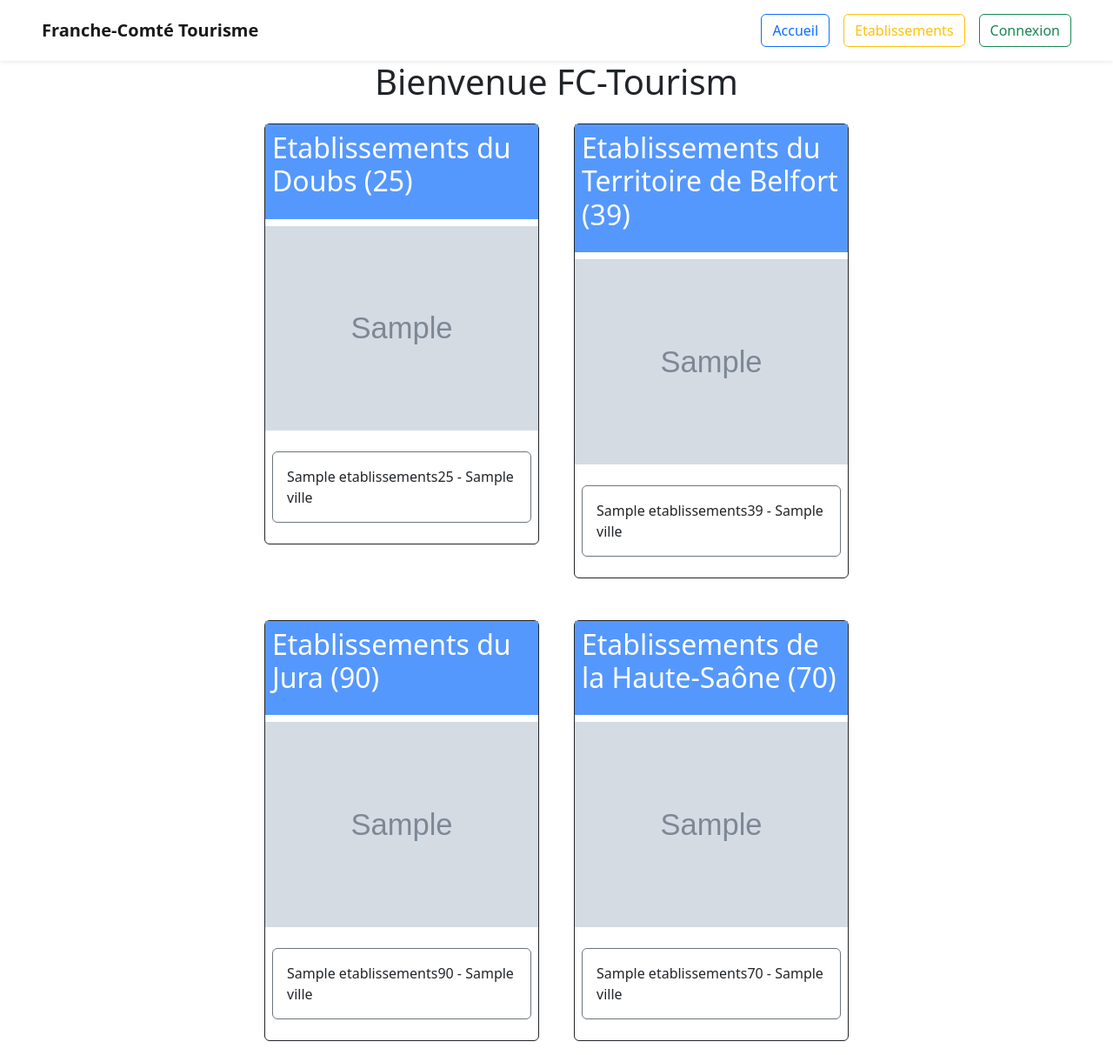
After one commit to Zeqhz/fctourisme, a Symfony app: template templates/accueil/accueil.html.twig in a window 1280 px wide. The commit adds this page. Shown: the whole page at 87% size. Run offline with Twig, Linux system fonts and the light colour scheme; the template is opened without the code that fills it: most values are stand-ins (such as "Sample title", 1, 10 or a date in 2020); grey boxes marked "Sample" are stand-in pictures; some libraries are stand-ins or nearby versions.

Commit message:
projet fini

```diff
--- a/composer.json
+++ b/composer.json
@@ -11,6 +11,7 @@
         "doctrine/doctrine-bundle": "^2.7",
         "doctrine/doctrine-migrations-bundle": "^3.2",
         "doctrine/orm": "^2.13",
+        "easycorp/easyadmin-bundle": "^4.6",
         "fakerphp/faker": "^1.20",
         "knplabs/knp-paginator-bundle": "^6.0",
         "league/csv": "^9.8",
--- a/config/bundles.php
+++ b/config/bundles.php
@@ -15,4 +15,5 @@ return [
     Doctrine\Bundle\FixturesBundle\DoctrineFixturesBundle::class => ['dev' => true, 'test' => true],
     Knp\Bundle\PaginatorBundle\KnpPaginatorBundle::class => ['all' => true],
     SymfonyCasts\Bundle\VerifyEmail\SymfonyCastsVerifyEmailBundle::class => ['all' => true],
+    EasyCorp\Bundle\EasyAdminBundle\EasyAdminBundle::class => ['all' => true],
 ];
--- /dev/null
+++ b/templates/accueil/accueil.html.twig
@@ -0,0 +1,68 @@
+{% extends 'base.html.twig' %}
+
+{% block title %}Accueil{% endblock %}
+
+{% block body %}
+    <body>
+    <h1 class="d-flex justify-content-center">Bienvenue FC-Tourism</h1>
+    <div class="row d-flex justify-content-center mx-5 card-deck mb-3">
+        <div class="col-12 col-lg-4 mx-2 mt-3">
+            <div class="border border-dark rounded">
+                <h2 class="mb-2 d-flex pb-4 p-2 text-white justify-content-center" style="background: #5598fd">Etablissements du Doubs (25)</h2>
+                {% for etablissement in etablissements25 |slice(0, 2) %}
+                    {% if etablissement.image is not null %}
+                        <img src="{{ etablissement.image }} " class="card-img-top" alt="...">
+                    {% endif %}
+                    <a class="border border-secondary rounded p-3 text-decoration-none text-dark  justify-content-center d-flex my-4 mx-2"
+                       href="{{ path('app_etablissement_slug',{'slug': etablissement.slug}) }}">{{ etablissement.nom }} - {{ etablissement.ville.nom }}</a>
+
+                {% endfor %}
+            </div></div>
+
+
+        <div class="col-12 col-lg-4 mx-2 mt-3" style="">
+            <div class="border border-dark rounded">
+                <h2 class="mb-2 d-flex pb-4 p-2 text-white justify-content-center" style="background: #5598fd">Etablissements du Territoire de Belfort (39)</h2>
+                {% for etablissement in etablissements39 |slice(0, 2) %}
+                    {% if etablissement.image is not null %}
+                        <img src="{{ etablissement.image }} " class="card-img-top" alt="...">
+                    {% endif %}
+                    <a class="border border-secondary rounded p-3 text-decoration-none text-dark  justify-content-center d-flex my-4 mx-2"
+                       href="{{ path('app_etablissement_slug',{'slug': etablissement.slug}) }}">{{ etablissement.nom }} - {{ etablissement.ville.nom }}</a>
+
+                {% endfor %}
+            </div></div>
+
+
+        <div class="col-12 col-lg-4 mx-2 mt-5">
+            <div class="border border-dark rounded">
+                <h2 class="mb-2 d-flex pb-4 p-2 text-white justify-content-center" style="background: #5598fd">Etablissements du Jura (90)</h2>
+                {% for etablissement in etablissements90 |slice(0, 2) %}
+                    {% if etablissement.image is not null %}
+                        <img src="{{ etablissement.image }} " class="card-img-top" alt="...">
+                    {% endif %}
+                    <a class="border border-secondary rounded p-3 text-decoration-none text-dark  justify-content-center d-flex my-4 mx-2"
+                       href="{{ path('app_etablissement_slug',{'slug': etablissement.slug}) }}">{{ etablissement.nom }} - {{ etablissement.ville.nom }}</a>
+
+
+                {% endfor %}
+            </div></div>
+
+
+        <div class="col-12 col-lg-4 mx-2 mt-5">
+            <div class="border border-dark rounded" >
+                <h2 class="mb-2 d-flex pb-4 p-2 text-white justify-content-center" style="background: #5598fd">Etablissements de la Haute-Saône (70)</h2>
+                {% for etablissement in etablissements70 |slice(0, 2) %}
+                    {% if etablissement.image is not null %}
+                        <img src="{{ etablissement.image }} " class="card-img-top" alt="...">
+                    {% endif %}
+                    <a class="border border-secondary rounded p-3 text-decoration-none text-dark  justify-content-center d-flex my-4 mx-2"
+                       href="{{ path('app_etablissement_slug',{'slug': etablissement.slug}) }}">{{ etablissement.nom }} - {{ etablissement.ville.nom }}</a>
+
+                {% endfor %}
+            </div></div>
+
+
+    </div>
+    </body>
+{% endblock %}
--- a/templates/partials/navigation.html.twig
+++ b/templates/partials/navigation.html.twig
@@ -1,15 +1,29 @@
 <nav class="navbar navbar-expand-lg navbar-ligh shadow-sm ps-5 pe-3" id="mainNav">
-    <a class="navbar-brand fw-bold" href="{{ path("app_etablissements") }}">Franche-Comté Tourisme</a>
+    <a class="navbar-brand fw-bold" href="{{ path("app_accueil") }}">Franche-Comté Tourisme</a>
     <button class="navbar-toggler" type="button" data-bs-toggle="collapse" data-bs-target="#navbarResponsive" aria-controls="navbarResponsive" aria-expanded="false" aria-label="Toggle navigation"><i class="bi-list"></i></button>
     <div class="collapse navbar-collapse" id="navbarResponsive">
         <ul class="navbar-nav ms-auto me-4 my-3 my-lg-0">
-            <a class="nav-link active" aria-current="page" href="{{ path("app_etablissements") }}">Accueil</a>
-            {%  if app.user %}
-                    <a class="btn btn-outline-success" href="{{ path('app_logout') }}">Déconnexion</a>
+            <li class="nav-link active">
+                <a class="btn btn-outline-primary" aria-current="page" href="{{ path("app_accueil") }}">Accueil</a>
+            </li>
+            <li class="nav-link active">
+            <a class="btn btn-outline-warning" aria-current="page" href="{{ path("app_etablissements") }}">Etablissements</a>
+            </li>
+
+            {% if app.user %}
+                {% if app.user.roles[0] == "ROLE_ADMIN" %}
+                    <li class="nav-link active">
+                        <a class="btn btn-outline-primary" href="{{ path("admin") }}">Dashboard</a>
+                    </li>
+                {% endif %}
+                <li class="nav-link active">
+                    <a class="btn btn-outline-danger" href="{{ path('app_logout') }}">Déconnexion</a>
+                </li>
             {% else %}
-                    <a class="btn btn-outline-warning" href="{{ path('app_login') }}">Connexion</a>
+                <li class="nav-link active">
+                    <a class="btn btn-outline-success" href="{{ path('app_login') }}">Connexion</a>
+                </li>
             {% endif %}
-
-    </ul>
+        </ul>
     </div>
 </nav>
```
Also changed, not shown: src/Controller/AccueilController.php (added, +50 -0 lines), src/Controller/Admin/AdminDashboardController.php (added, +64 -0 lines), src/Controller/Admin/CategorieCrudController.php (added, +25 -0 lines), src/Controller/Admin/EtablissementCrudController.php (added, +25 -0 lines), src/Controller/Admin/UtilisateurCrudController.php (added, +25 -0 lines), 2 other files.
